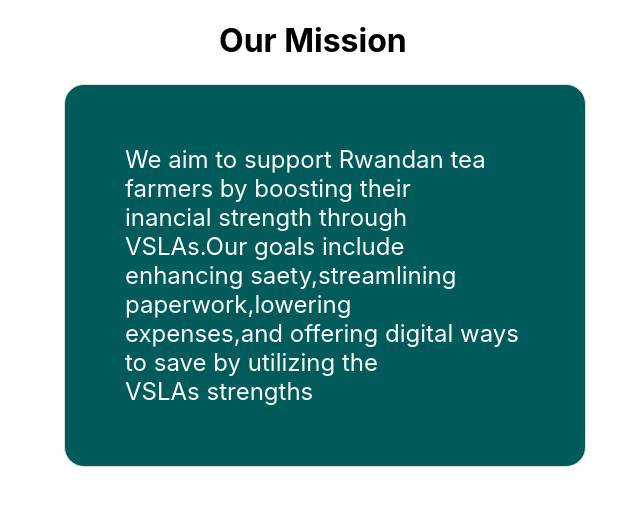
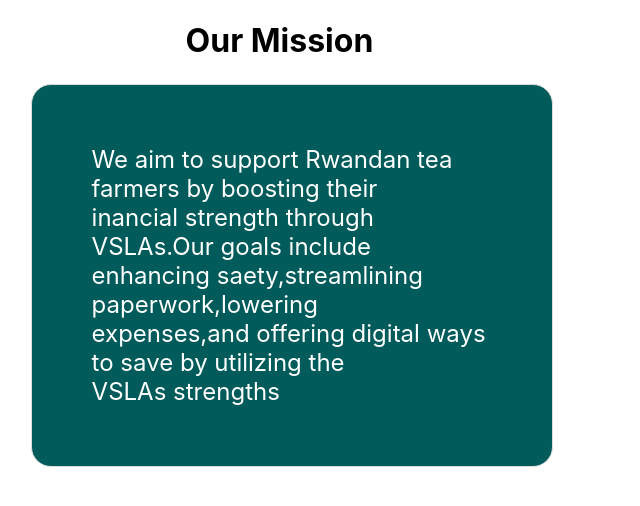
Before and after one commit to akirachix/Samaa-Informational, a React (Create React App) app in the folder econtrust/: page / in a window 768 px wide. Shown: the top 506 px of the page, without its empty margins (0-640 px from the left). Built offline with nearby package versions, Linux system fonts and the light colour scheme.

Commit message:
made changes

```diff
--- a/econtrust/src/mission/index.css
+++ b/econtrust/src/mission/index.css
@@ -295,6 +295,20 @@
 
 }
 
+
+@media (min-width: 414px) and (max-width: 896px) {
+    .text{
+
+
+    }
+
+    .textbox{
+        margin-left: 15.6px;
+    }
+
+}
+
+
 @media (min-width: 412px) and (max-width: 950px) {
     .text {
         padding: 60px;
```
